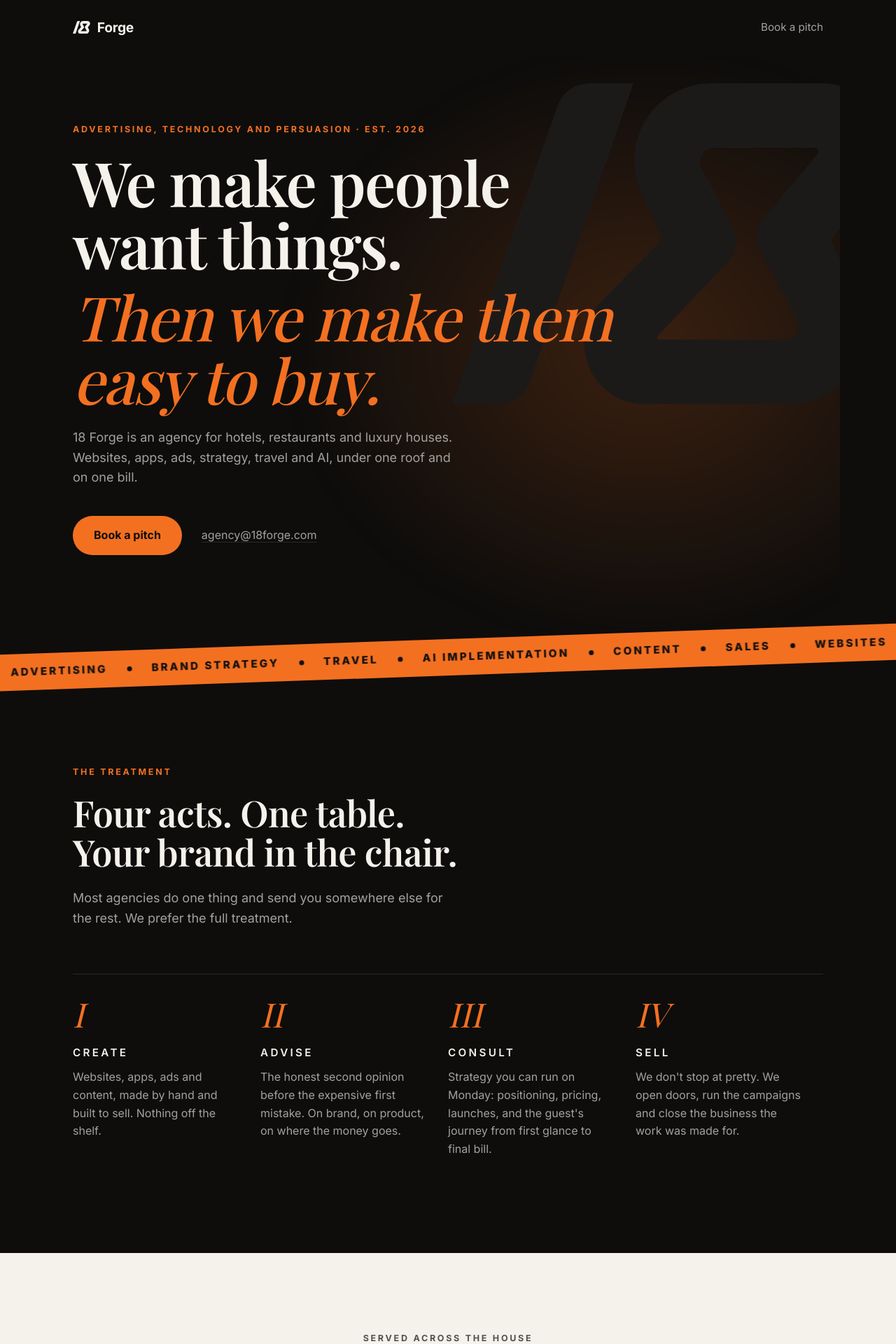
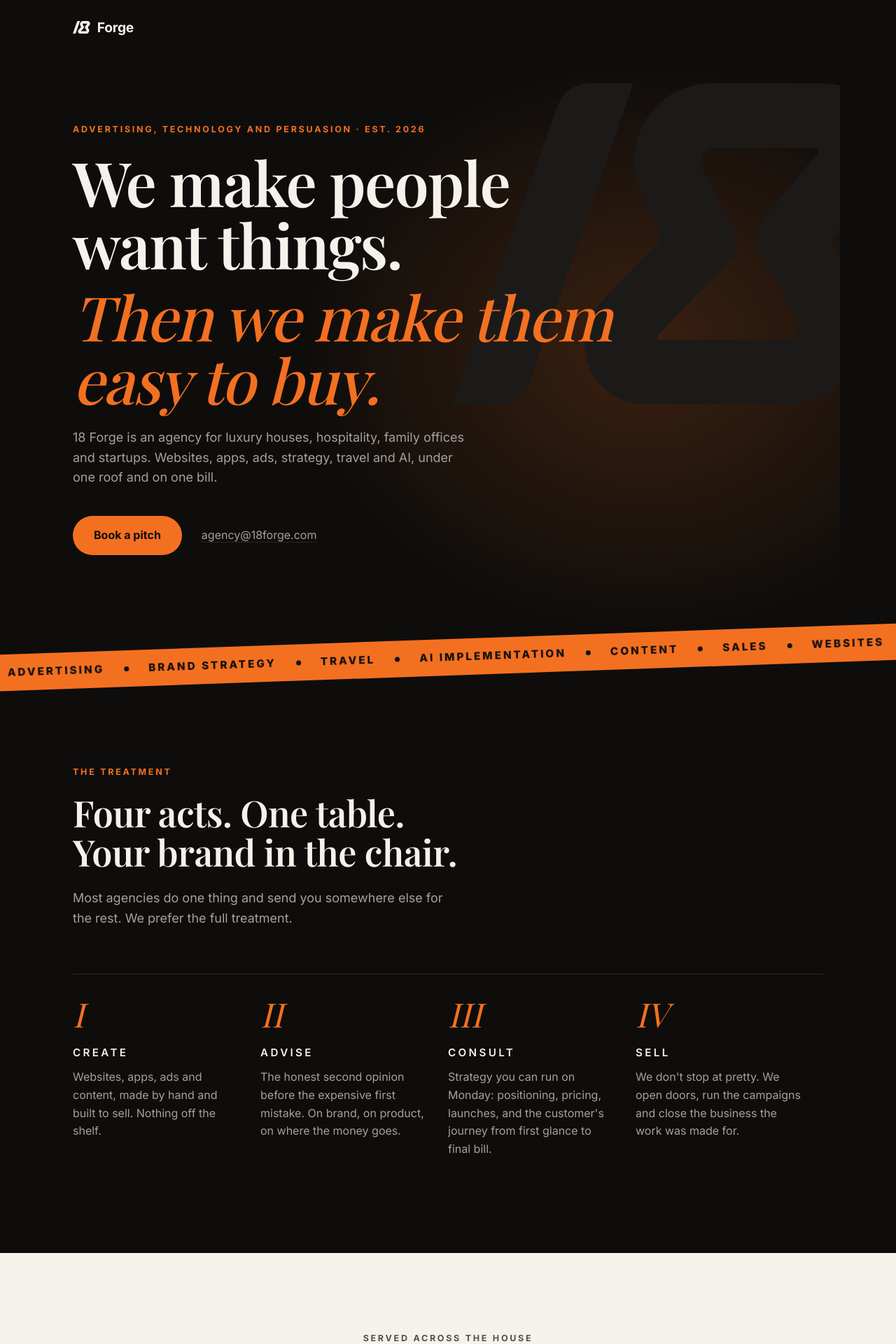
Before and after one commit to 18forge/18Forge, a Next.js app: page / in a window 1280 px wide. Shown: the top 1920 px of the page at 70% size. Built offline with nearby package versions, Linux system fonts and the light colour scheme; a web font is replaced by a local one.

Commit message:
Broaden who the page speaks to and drop the top link
The page now names luxury houses, hospitality, family offices and
startups instead of hotels and restaurants, and the header no longer has
a Book a pitch link.

```diff
--- a/app/content.ts
+++ b/app/content.ts
@@ -4,12 +4,8 @@ export const site = {
   name: "18 Forge",
   title: "18 Forge",
   description:
-    "An agency for hospitality and luxury. We create, advise, consult and sell: websites, apps, ads, strategy, travel and AI.",
+    "An agency for luxury houses, hospitality, family offices and startups. We create, advise, consult and sell: websites, apps, ads, strategy, travel and AI.",
   contactEmail: "agency@18forge.com",
-};
-
-export const nav = {
-  cta: "Book a pitch",
 };
 
 export const hero = {
@@ -17,7 +13,7 @@ export const hero = {
   headline: "We make people want things.",
   headlineAccent: "Then we make them easy to buy.",
   subhead:
-    "18 Forge is an agency for hotels, restaurants and luxury houses. Websites, apps, ads, strategy, travel and AI, under one roof and on one bill.",
+    "18 Forge is an agency for luxury houses, hospitality, family offices and startups. Websites, apps, ads, strategy, travel and AI, under one roof and on one bill.",
   cta: "Book a pitch",
 };
 
@@ -51,7 +47,7 @@ export const treatment = {
     {
       numeral: "III",
       title: "Consult",
-      body: "Strategy you can run on Monday: positioning, pricing, launches, and the guest's journey from first glance to final bill.",
+      body: "Strategy you can run on Monday: positioning, pricing, launches, and the customer's journey from first glance to final bill.",
     },
     {
       numeral: "IV",
@@ -66,7 +62,7 @@ export const menu = {
   title: "Tonight's menu",
   items: [
     { name: "Websites", note: "Fast, beautiful, bookable." },
-    { name: "Apps", note: "For guests, staff and the back office." },
+    { name: "Apps", note: "For customers, teams and the back office." },
     { name: "Advertising", note: "Print, film and social. The full pour." },
     { name: "Brand and strategy", note: "Who you are, said once and said well." },
     { name: "Travel", note: "Journeys, partners and the places in between." },
@@ -83,7 +79,7 @@ export const machinery = {
   body: "We put AI to work for companies and for people. You keep the taste and the judgement; the machine gets the chores.",
   examples: [
     "Ads that test themselves overnight",
-    "Bookings and guest messages answered around the clock",
+    "Bookings and client messages answered around the clock",
     "Trips planned door to door",
     "Family logistics, from child care to calendars",
     "Back-office paperwork, quietly done",
@@ -91,17 +87,26 @@ export const machinery = {
 };
 
 export const houses = {
-  kicker: "Two houses we know by heart",
+  kicker: "Who we work for",
   items: [
     {
-      title: "Hospitality",
-      body: "Hotels, restaurants and cafés, where every detail is somebody's first impression and every empty table is a cost.",
+      title: "Luxury houses",
+      body: "Maisons and makers who sell craft, time and scarcity, and cannot afford to look ordinary for a single second.",
     },
     {
-      title: "Luxury",
-      body: "Maisons and makers who sell craft, time and scarcity, and cannot afford to look ordinary for a single second.",
+      title: "Hospitality",
+      body: "Places that live on first impressions, where every detail is noticed and every empty seat is a cost.",
+    },
+    {
+      title: "Family offices",
+      body: "Discreet, demanding and long term. Sharper systems, quieter operations and a public face only when one is wanted.",
+    },
+    {
+      title: "Startups",
+      body: "Big ambitions on short runways. A brand, a product and a pitch that look a few rounds ahead of the bank balance.",
     },
   ],
+  footnote: "And anyone else with taste and a deadline.",
 };
 
 export const closing = {
--- a/app/globals.css
+++ b/app/globals.css
@@ -108,13 +108,6 @@ h2 {
   height: 0.95em;
 }
 
-.nav-link {
-  color: var(--muted);
-  text-decoration: none;
-  font-size: 0.95rem;
-}
-.nav-link:hover { color: var(--text); }
-
 /* Hero */
 
 .hero {
@@ -190,7 +183,7 @@ h1 em {
 }
 .text-link:hover { color: var(--text); }
 
-.button:focus-visible, .nav-link:focus-visible, .text-link:focus-visible, .wordmark:focus-visible {
+.button:focus-visible, .text-link:focus-visible, .wordmark:focus-visible {
   outline: 2px solid var(--accent-soft);
   outline-offset: 3px;
 }
@@ -393,7 +386,7 @@ h1 em {
 
 .house-grid {
   display: grid;
-  grid-template-columns: repeat(auto-fit, minmax(280px, 1fr));
+  grid-template-columns: repeat(2, 1fr);
   gap: 16px;
 }
 
@@ -411,6 +404,14 @@ h1 em {
 }
 
 .house p { margin: 12px 0 0; color: var(--muted); }
+
+.houses-footnote {
+  margin: 28px 0 0;
+  font-family: var(--serif);
+  font-style: italic;
+  font-size: 1.15rem;
+  color: var(--muted);
+}
 
 /* Closing */
 
@@ -459,6 +460,7 @@ h1 em {
   .menu { margin-top: 96px; padding: 80px var(--gutter); }
   .menu-name { font-size: 1.25rem; }
   .machinery { grid-template-columns: 1fr; gap: 40px; }
+  .house-grid { grid-template-columns: 1fr; }
   .house { padding: 32px 24px; }
   .closing { padding-bottom: 96px; }
 }
--- a/app/page.tsx
+++ b/app/page.tsx
@@ -5,7 +5,6 @@ import {
   houses,
   machinery,
   menu,
-  nav,
   site,
   ticker,
   treatment,
@@ -23,9 +22,6 @@ export default function Home() {
           <Monogram className="mark" />
           <span className="visually-hidden">18 </span>
           Forge
-        </a>
-        <a className="nav-link" href={mailto}>
-          {nav.cta}
         </a>
       </header>
 
@@ -125,6 +121,7 @@ export default function Home() {
               </article>
             ))}
           </div>
+          <p className="houses-footnote">{houses.footnote}</p>
         </section>
 
         <section className="section closing">
```
